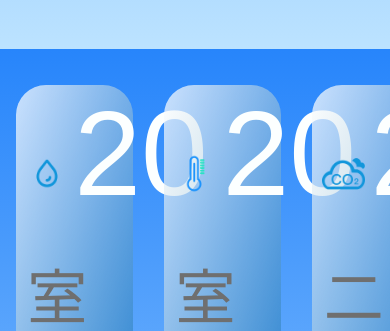
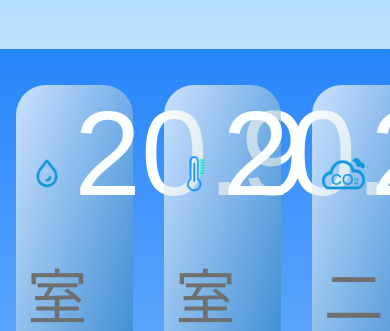
Before and after one commit to haominqu/excenter, a Django app: page /phoned/ in a window 390 px wide. Shown: the part 795-1126 px from the top of the page. Run offline with Django 3.2, Linux system fonts and the light colour scheme.

Commit message:
phonedhtml

```diff
--- a/machine/templates/phoned.html
+++ b/machine/templates/phoned.html
@@ -80,7 +80,7 @@
                                <img src="../static/images/icon/hu.png" class="block_show_img">
                             </div>
                             <div id="temperature">
-                                <span>20</span>
+                                <span>20.9</span>
 
                             </div>
                         </div>
@@ -92,11 +92,10 @@
                     <li class="slide-item color2">
                         <div class="block_show">
                             <div>
-
                                <img src="../static/images/icon/temp.png" class="block_show_img">
                             </div>
                             <div id="humidity">
-                                <span>20</span>
+                                <span>20.5</span>
 
                             </div>
                         </div>
```
